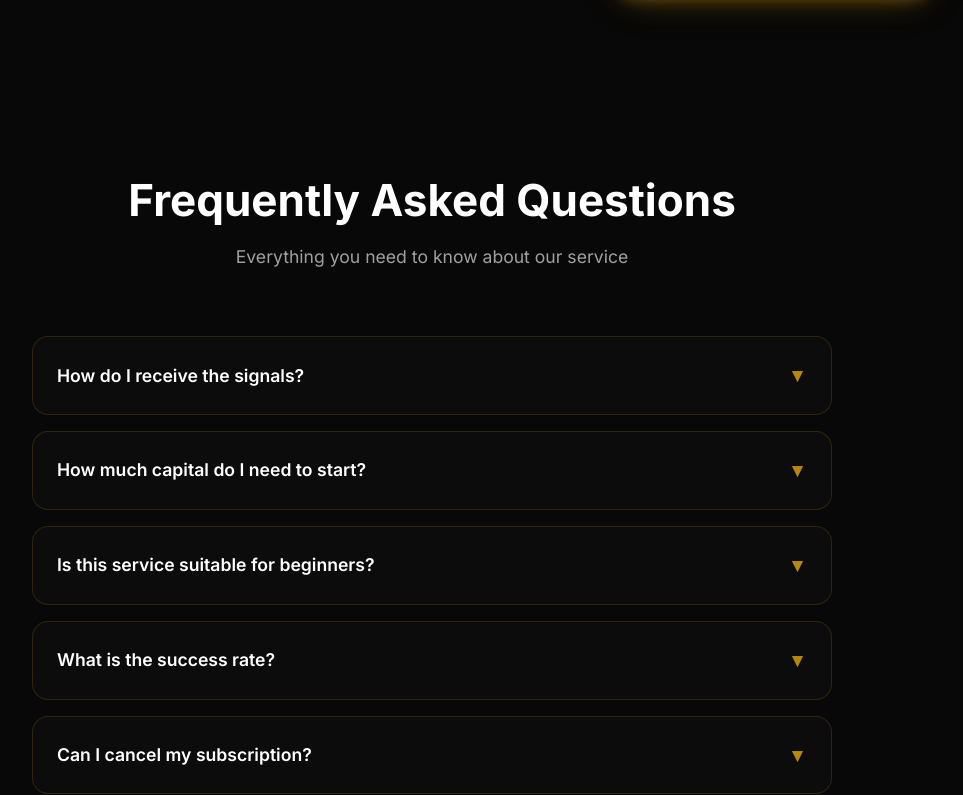
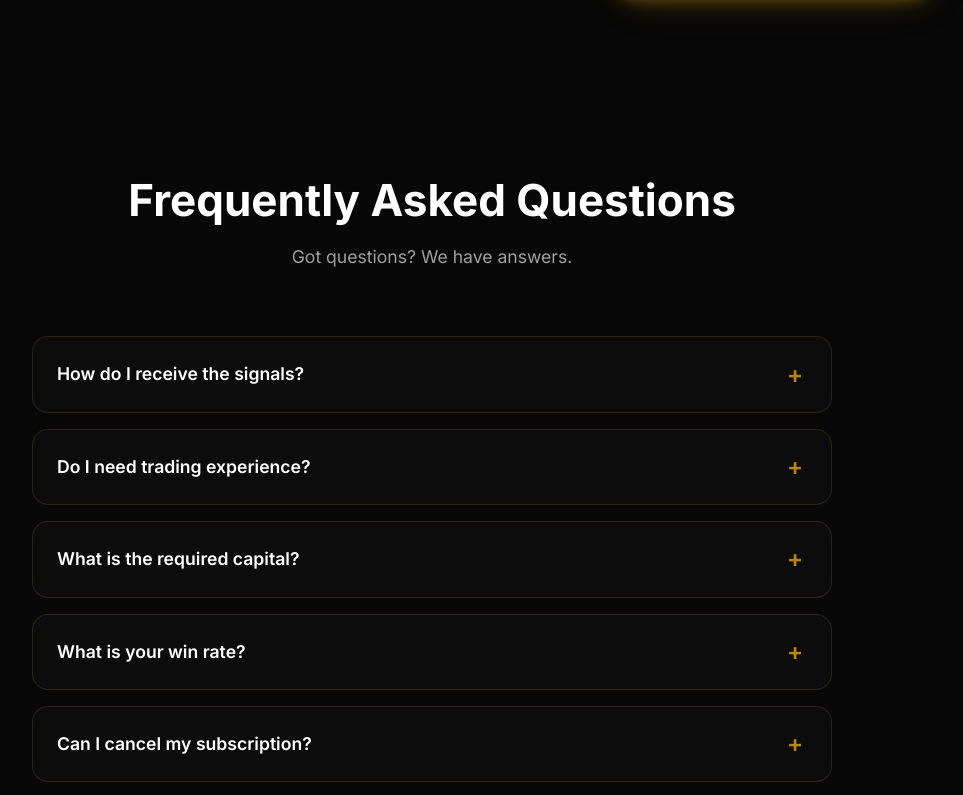
Before and after one commit to muhamed87707/signals-vip-app, a Next.js app: page / in a window 1280 px wide. Shown: the part 4080-4875 px from the top of the page, without its empty margins (208-1171 px from the left). Built offline with nearby package versions, Linux system fonts and the light colour scheme.

Commit message:
feat: Add Accordion FAQ Section to Homepage

```diff
--- a/app/context/LanguageContext.js
+++ b/app/context/LanguageContext.js
@@ -40,7 +40,7 @@ export function LanguageProvider({ children }) {
 
     const t = translations[lang] || translations['en'];
     const testimonials = lang === 'ar' ? arabicTestimonials : englishTestimonials;
-    const faqs = lang === 'ar' ? arabicFAQ : englishFAQ;
+    const faqData = lang === 'ar' ? arabicFAQ : englishFAQ;
     const isRTL = lang === 'ar';
 
     // Prevent hydration mismatch by not rendering until mounted?
@@ -49,7 +49,7 @@ export function LanguageProvider({ children }) {
     // We suppressHydrationWarning in layout.js already.
 
     return (
-        <LanguageContext.Provider value={{ lang, setLang, toggleLang, t, testimonials, faqs, isRTL, mounted }}>
+        <LanguageContext.Provider value={{ lang, setLang, toggleLang, t, testimonials, faqData, isRTL, mounted }}>
             {children}
         </LanguageContext.Provider>
     );
--- a/app/globals.css
+++ b/app/globals.css
@@ -1165,6 +1165,7 @@ h6 {
         padding: 1rem;
     }
 }
+
 /* Profit Simulator */
 .profit-simulator {
     background: var(--bg-card);
@@ -1426,3 +1427,76 @@ h6 {
 .exit-close:hover {
     color: var(--gold-primary);
 }
+
+/* ===== FAQ Section ===== */
+.faq-accordion {
+    display: flex;
+    flex-direction: column;
+    gap: 1rem;
+    max-width: 800px;
+    margin: 0 auto;
+}
+
+.faq-item {
+    background: var(--bg-card);
+    border: 1px solid rgba(184, 134, 11, 0.2);
+    border-radius: 16px;
+    overflow: hidden;
+    transition: all 0.3s ease;
+}
+
+.faq-item:hover {
+    border-color: var(--gold-medium);
+    box-shadow: 0 4px 20px rgba(184, 134, 11, 0.1);
+}
+
+.faq-question {
+    width: 100%;
+    padding: 1.5rem;
+    display: flex;
+    align-items: center;
+    justify-content: space-between;
+    background: none;
+    border: none;
+    color: var(--text-primary);
+    font-size: 1.1rem;
+    font-weight: 600;
+    cursor: pointer;
+    text-align: inherit;
+    outline: none;
+    font-family: inherit;
+}
+
+.faq-toggle {
+    color: var(--gold-primary);
+    transition: transform 0.3s ease;
+    font-size: 1.5rem;
+    line-height: 1;
+    min-width: 24px;
+    text-align: center;
+}
+
+.faq-item.active .faq-toggle {
+    transform: rotate(45deg);
+    /* + to x if using plus icon, or 180 if arrow */
+}
+
+.faq-answer {
+    max-height: 0;
+    overflow: hidden;
+    transition: max-height 0.3s ease-out;
+    background: rgba(0, 0, 0, 0.1);
+}
+
+.faq-item.active .faq-answer {
+    max-height: 500px;
+    transition: max-height 0.5s ease-in;
+}
+
+.faq-content {
+    padding: 1.5rem;
+    padding-top: 0.5rem;
+    color: var(--text-secondary);
+    line-height: 1.7;
+    font-size: 0.95rem;
+}
--- a/app/page.js
+++ b/app/page.js
@@ -248,81 +248,6 @@ const ProfitSimulator = ({ t }) => {
 };
 
 
-// ===== FAQ Accordion Component =====
-const FAQAccordion = ({ faqs, t }) => {
-    const [openIndex, setOpenIndex] = useState(null);
-
-    const toggle = (index) => {
-        setOpenIndex(openIndex === index ? null : index);
-    };
-
-    return (
-        <section className="container" style={{ marginBottom: '4rem', marginTop: '4rem' }}>
-            <h2 className="section-title">
-                {t.faqTitle}
-            </h2>
-            <p className="section-subtitle">{t.faqSubtitle}</p>
-
-            <div style={{ maxWidth: '800px', margin: '0 auto', display: 'flex', flexDirection: 'column', gap: '1rem' }}>
-                {faqs.map((item, index) => (
-                    <div key={index} style={{
-                        background: 'var(--bg-card)',
-                        border: '1px solid rgba(184, 134, 11, 0.2)',
-                        borderRadius: '16px',
-                        overflow: 'hidden',
-                        transition: 'all 0.3s ease'
-                    }}>
-                        <button
-                            onClick={() => toggle(index)}
-                            style={{
-                                width: '100%',
-                                padding: '1.5rem',
-                                display: 'flex',
-                                justifyContent: 'space-between',
-                                alignItems: 'center',
-                                background: 'transparent',
-                                border: 'none',
-                                color: 'var(--text-primary)',
-                                fontSize: '1.1rem',
-                                fontWeight: '600',
-                                cursor: 'pointer',
-                                textAlign: 'inherit'
-                            }}
-                        >
-                            <span>{item.q}</span>
-                            <span style={{
-                                color: 'var(--gold-primary)',
-                                transform: openIndex === index ? 'rotate(180deg)' : 'rotate(0deg)',
-                                transition: 'transform 0.3s ease',
-                                fontSize: '1.2rem'
-                            }}>
-                                ▼
-                            </span>
-                        </button>
-
-                        <div style={{
-                            maxHeight: openIndex === index ? '500px' : '0',
-                            overflow: 'hidden',
-                            transition: 'max-height 0.3s ease-in-out',
-                            opacity: openIndex === index ? 1 : 0.5
-                        }}>
-                            <div style={{
-                                padding: '0 1.5rem 1.5rem 1.5rem',
-                                color: 'var(--text-secondary)',
-                                lineHeight: '1.6',
-                                borderTop: '1px solid rgba(184, 134, 11, 0.1)',
-                                paddingTop: '1rem'
-                            }}>
-                                {item.a}
-                            </div>
-                        </div>
-                    </div>
-                ))}
-            </div>
-        </section>
-    );
-};
-
 // ===== Terms & Agreement Modal =====
 const TermsModal = ({ isOpen, onClose, onConfirm, t, isRTL }) => {
     const [isChecked, setIsChecked] = useState(false);
@@ -505,8 +430,13 @@ const LoginModal = ({ isOpen, onClose, t, isRTL }) => {
 
 // ===== Main Page =====
 export default function LandingPage() {
-    const { t, lang, toggleLang, isRTL, testimonials, mounted, faqs } = useLanguage();
+    const { t, lang, toggleLang, isRTL, testimonials, faqData, mounted } = useLanguage();
     const [showLoginModal, setShowLoginModal] = useState(false);
+    const [faqOpenIndex, setFaqOpenIndex] = useState(null);
+
+    const toggleFaq = (index) => {
+        setFaqOpenIndex(faqOpenIndex === index ? null : index);
+    };
     const [showTermsModal, setShowTermsModal] = useState(false);
     const [targetUrl, setTargetUrl] = useState('');
 
@@ -702,8 +632,31 @@ export default function LandingPage() {
                 </div>
             </section>
 
-            {/* FAQ */}
-            <FAQAccordion faqs={faqs} t={t} />
+            {/* FAQ Section */}
+            <section className="faq-section" style={{ padding: '4rem 0' }}>
+                <div className="container">
+                    <h2 className="section-title">
+                        {t.faqTitle}
+                    </h2>
+                    <p className="section-subtitle">{t.faqSubtitle}</p>
+
+                    <div className="faq-accordion">
+                        {faqData && faqData.map((item, index) => (
+                            <div key={index} className={`faq-item ${faqOpenIndex === index ? 'active' : ''}`}>
+                                <button className="faq-question" onClick={() => toggleFaq(index)}>
+                                    {item.q}
+                                    <span className="faq-toggle">+</span>
+                                </button>
+                                <div className="faq-answer">
+                                    <div className="faq-content">
+                                        {item.a}
+                                    </div>
+                                </div>
+                            </div>
+                        ))}
+                    </div>
+                </div>
+            </section>
 
             {/* Disclaimer */}
             <section className="disclaimer">
--- a/app/utils/translations.js
+++ b/app/utils/translations.js
@@ -48,8 +48,6 @@ export const translations = {
                 disclaimerTitle: '⚠️ Risk Disclaimer',
                 disclaimerText: 'Trading in financial markets involves substantial risk and may not be suitable for all investors. Past performance is not indicative of future results. You should carefully consider your investment objectives, level of experience, and risk appetite before trading. Never invest money you cannot afford to lose. The signals provided are for educational purposes only and do not constitute financial advice.',
                 footerText: 'All Rights Reserved',
-                faqTitle: 'Frequently Asked Questions',
-                faqSubtitle: 'Everything you need to know about our service',
 
                 // Signals Page
                 signalsTitle: 'Trading Signals',
@@ -146,6 +144,10 @@ export const translations = {
                 estimatedPips: 'Based on ~11,500 Pips gained last month',
                 riskExplanation: 'Risk: 2% / Trade (Compounded Daily)',
                 gain: 'Gain',
+
+                // FAQ
+                faqTitle: 'Frequently Asked Questions',
+                faqSubtitle: 'Got questions? We have answers.',
 
                 // Legal
                 legalTitle: 'Legal Information',
@@ -264,8 +266,6 @@ Past performance of any trading system or methodology is not necessarily indicat
                 disclaimerTitle: '⚠️ إخلاء المسؤولية',
                 disclaimerText: 'التداول في الأسواق المالية ينطوي على مخاطر كبيرة وقد لا يكون مناسباً لجميع المستثمرين. الأداء السابق لا يضمن النتائج المستقبلية. يجب أن تدرس بعناية أهدافك الاستثمارية ومستوى خبرتك ومدى تحملك للمخاطر قبل التداول. لا تستثمر أبداً أموالاً لا يمكنك تحمل خسارتها. التوصيات المقدمة هي لأغراض تعليمية فقط ولا تمثل نصيحة مالية.',
                 footerText: 'جميع الحقوق محفوظة',
-                faqTitle: 'الأسئلة الشائعة',
-                faqSubtitle: 'كل ما تحتاج معرفته عن خدماتنا',
 
                 // Signals Page
                 signalsTitle: 'توصيات التداول',
@@ -361,6 +361,10 @@ Past performance of any trading system or methodology is not necessarily indicat
                 riskExplanation: 'المخاطرة: 2% / صفقة (تراكمي يومي)',
                 gain: 'ربح',
 
+                // FAQ
+                faqTitle: 'الأسئلة الشائعة',
+                faqSubtitle: 'لديك استفسارات؟ لدينا الإجابات.',
+
                 // Legal
                 legalTitle: 'المعلومات القانونية',
                 privacyPolicy: 'سياسة الخصوصية',
@@ -450,18 +454,18 @@ export const englishTestimonials = [
         { name: 'Daniel Brown', title: 'Investment Analyst', text: 'As a professional, I appreciate the depth of analysis. Consistently profitable signals.', initial: 'D' }
 ];
 
-export const arabicFAQ = [
-        { q: 'كيف أحصل على التوصيات؟', a: 'ستصلك تنبيهات فورية عبر قناتنا الخاصة على تليجرام وبوت VIP، مما يضمن عدم تفويتك لأي فرصة تداول.' },
-        { q: 'ما هو رأس المال المطلوب للبدء؟', a: 'ننصح بالبدء برصيد لا يقل عن 100-300 دولار لتمكينك من إدارة المخاطر بشكل صحيح وتوزيع العقود.' },
-        { q: 'هل الخدمة مناسبة للمبتدئين؟', a: 'نعم بالتأكيد! كل توصية تأتي بتفاصيل كاملة (دخول، وقف خسارة، جني أرباح) مع شروحات تعليمية لمساعدتك على الفهم.' },
-        { q: 'ما هي نسبة نجاح التوصيات؟', a: 'نحافظ على نسبة نجاح تتراوح بين 75% إلى 85% شهرياً، مع تركيزنا الأساسي على إدارة المخاطر للحفاظ على رأس المال.' },
-        { q: 'هل يمكنني إلغاء اشتراكي؟', a: 'نعم، يمكنك إلغاء التجديد التلقائي في أي وقت. ومع ذلك، الاشتراكات المدفوعة للفترة الحالية غير قابلة للاسترداد.' }
+export const englishFAQ = [
+        { q: 'How do I receive the signals?', a: 'Once you subscribe, you will get instant access to our private VIP Telegram channel where all signals are posted in real-time.' },
+        { q: 'Do I need trading experience?', a: 'Not necessarily. Our signals include clear Entry, Stop Loss, and Take Profit levels. We also provide a guide on how to place trades.' },
+        { q: 'What is the required capital?', a: 'You can start with as little as $100, but we recommend $500+ for better risk management.' },
+        { q: 'What is your win rate?', a: 'We maintain a consistent win rate of 85-90%, focusing on quality over quantity to ensure profitability.' },
+        { q: 'Can I cancel my subscription?', a: 'Yes, you can cancel your automated renewal at any time through our support bot.' }
 ];
 
-export const englishFAQ = [
-        { q: 'How do I receive the signals?', a: 'You will receive instant notifications via our private Telegram channel and VIP bot, ensuring you never miss a trading opportunity.' },
-        { q: 'How much capital do I need to start?', a: 'We recommend starting with at least $100-$300. This allows for proper risk management and position sizing.' },
-        { q: 'Is this service suitable for beginners?', a: 'Absolutely! Every signal includes full details (Entry, SL, TP) along with educational notes to help you understand the market.' },
-        { q: 'What is the success rate?', a: 'We maintain a consistent win rate of 75%-85% monthly, with our primary focus on strict risk management to protect your capital.' },
-        { q: 'Can I cancel my subscription?', a: 'Yes, you can cancel auto-renewal at any time. However, active subscriptions for the current period are non-refundable.' }
+export const arabicFAQ = [
+        { q: 'كيف أستلم التوصيات؟', a: 'بمجرد الاشتراك، ستحصل على رابط دعوة لقناتنا الخاصة على تليجرام حيث يتم نشر جميع التوصيات بشكل فوري.' },
+        { q: 'هل أحتاج لخبرة سابقة في التداول؟', a: 'لا يشترط وجود خبرة كبيرة. توصياتنا واضحة جداً (سعر الدخول، وقف الخسارة، جني الأرباح)، ونوفر دليلاً لكيفية تنفيذ الصفقات.' },
+        { q: 'كم أحتاج من رأس المال للبدء؟', a: 'يمكنك البدء بمبلغ بسيط مثل 100 دولار، ولكننا ننصح بمبلغ 500 دولار فأكثر لإدارة رأس المال بشكل أفضل.' },
+        { q: 'ما هي نسبة نجاح التوصيات؟', a: 'نحافظ على نسبة نجاح تتراوح بين 85% و 90%، حيث نركز على جودة الصفقات وليس عددها لضمان الربح.' },
+        { q: 'هل يمكنني إلغاء الاشتراك؟', a: 'نعم، يمكنك إلغاء التجديد التلقائي في أي وقت من خلال التواصل مع الدعم الفني.' }
 ];
```
